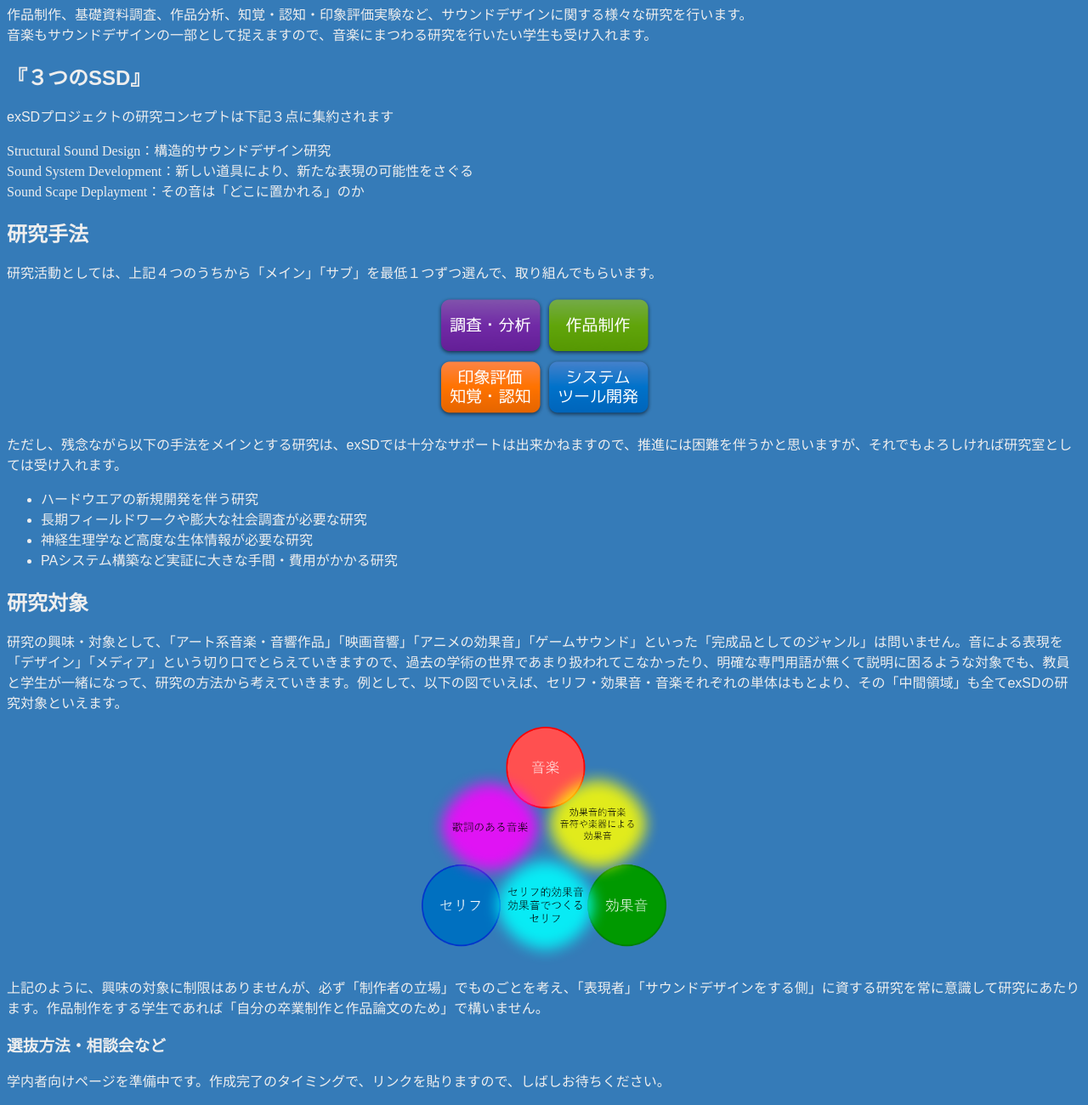
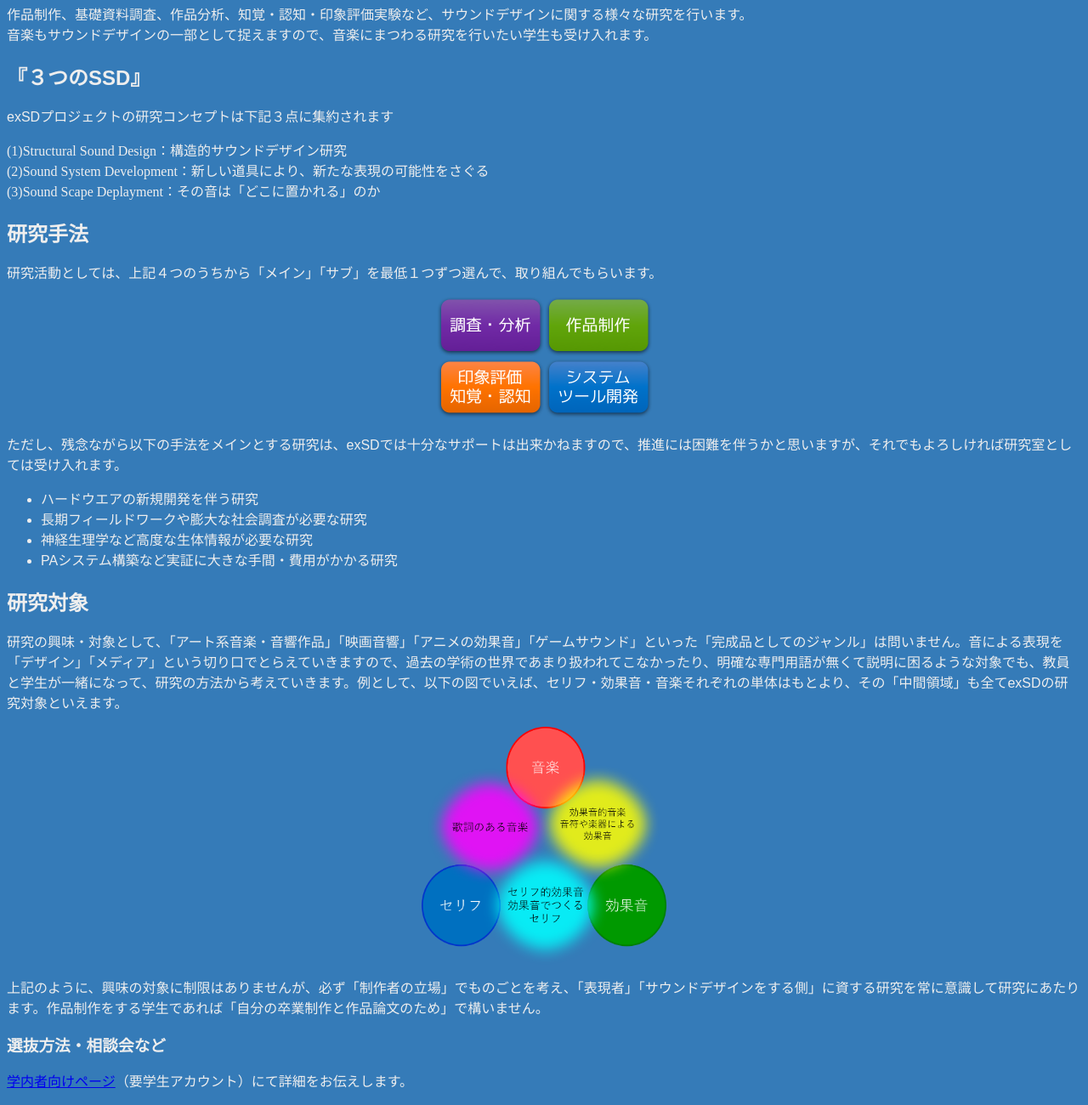
Before and after one commit to exsd-tut/exsd-tut.github.io, a plain HTML site: page index.html in a window 1280 px wide. Shown: the part 201-1501 px from the top of the page at 85% size. Drawn offline with Linux system fonts and the light colour scheme; a web font is replaced by a local one.

Commit message:
Update page

```diff
--- a/index.html
+++ b/index.html
@@ -25,9 +25,9 @@ School of Media Science, Tokyo University of Technology
 
 <H2>『３つのSSD』</H2>
 <p>exSDプロジェクトの研究コンセプトは下記３点に集約されます</p>
-<p class="regular">Structural Sound Design：構造的サウンドデザイン研究<br>
-Sound System Development：新しい道具により、新たな表現の可能性をさぐる<br>
-Sound Scape Deplayment：その音は「どこに置かれる」のか
+<p class="regular">(1)Structural Sound Design：構造的サウンドデザイン研究<br>
+(2)Sound System Development：新しい道具により、新たな表現の可能性をさぐる<br>
+(3)Sound Scape Deplayment：その音は「どこに置かれる」のか
 </p>
 
 
@@ -53,7 +53,7 @@ Sound Scape Deplayment：その音は「どこに置かれる」のか
 <p>上記のように、興味の対象に制限はありませんが、必ず「制作者の立場」でものごとを考え、「表現者」「サウンドデザインをする側」に資する研究を常に意識して研究にあたります。作品制作をする学生であれば「自分の卒業制作と作品論文のため」で構いません。</p>
 
 <H3>選抜方法・相談会など</H3>
-<p>学内者向けページを準備中です。作成完了のタイミングで、リンクを貼りますので、しばしお待ちください。</p>
+<p><a href="https://sites.google.com/edu.teu.ac.jp/exsd-inside/top">学内者向けページ</a>（要学生アカウント）にて詳細をお伝えします。</p>
 
 </BODY>
 </HTML>
```
